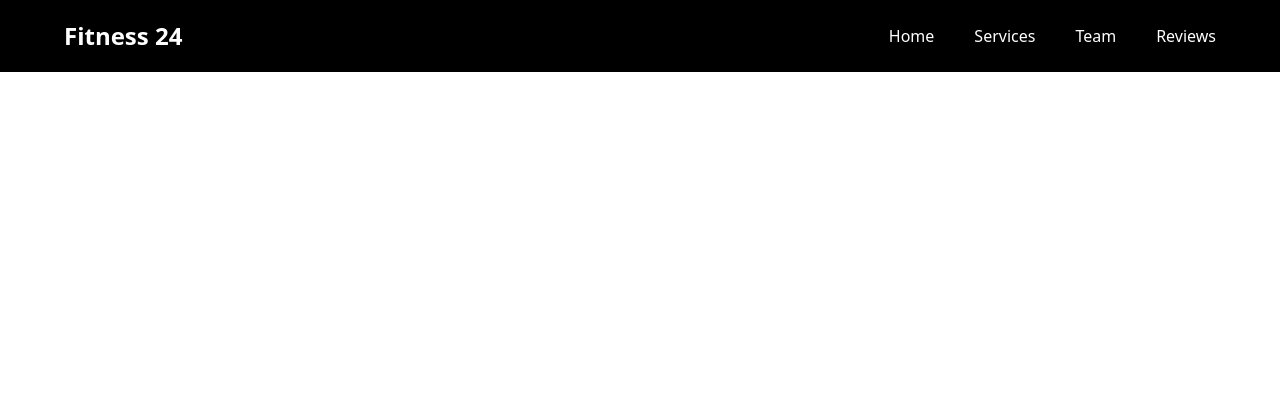
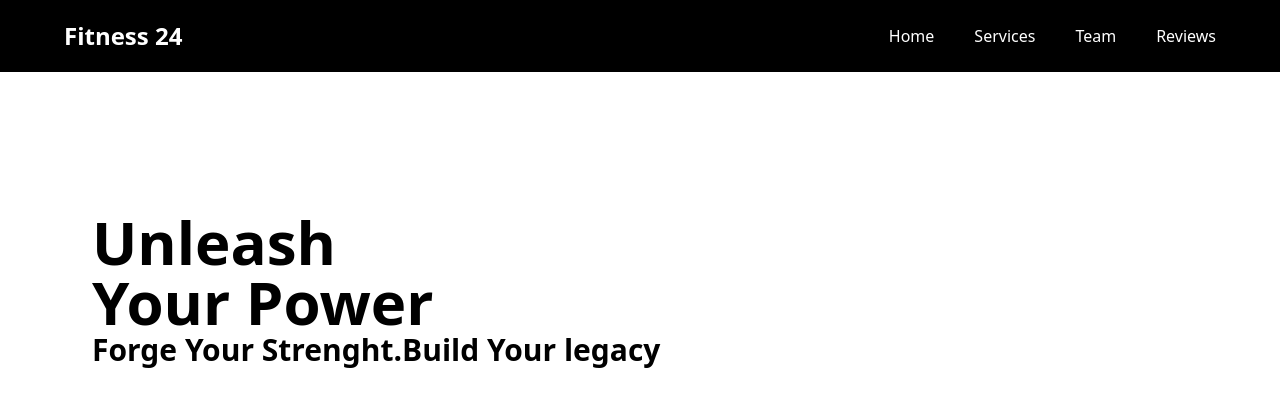
Before and after one commit to Tanujeet/GYM, a Next.js app: page / in a window 1280 px wide. Shown: the top 406 px of the page. Built offline with nearby package versions, Linux system fonts and the light colour scheme.

Commit message:
Added:Home page

```diff
--- a/app/page.tsx
+++ b/app/page.tsx
@@ -1,9 +1,11 @@
+import Homepage from "@/components/Homepage";
 import Navbar from "@/components/navbar";
 
 const Page = () => {
   return (
     <div>
       <Navbar />
+      <Homepage />
     </div>
   );
 };
--- a/components/Homepage.tsx
+++ b/components/Homepage.tsx
@@ -1,6 +1,17 @@
 const Homepage = () => {
   return (
-    <div>Homepage</div>
+    <main>
+      <section>
+        <div className="mt-50 ml-20 p-3">
+          <h1 className="text-6xl font-bold">Unleash</h1>
+          <h1 className="text-6xl font-bold">Your Power</h1>
+          <h3 className="font-bold text-3xl ">
+            Forge Your Strenght.Build Your legacy
+          </h3>
+          <p></p>
+        </div>
+      </section>
+    </main>
   );
 };
 
```
